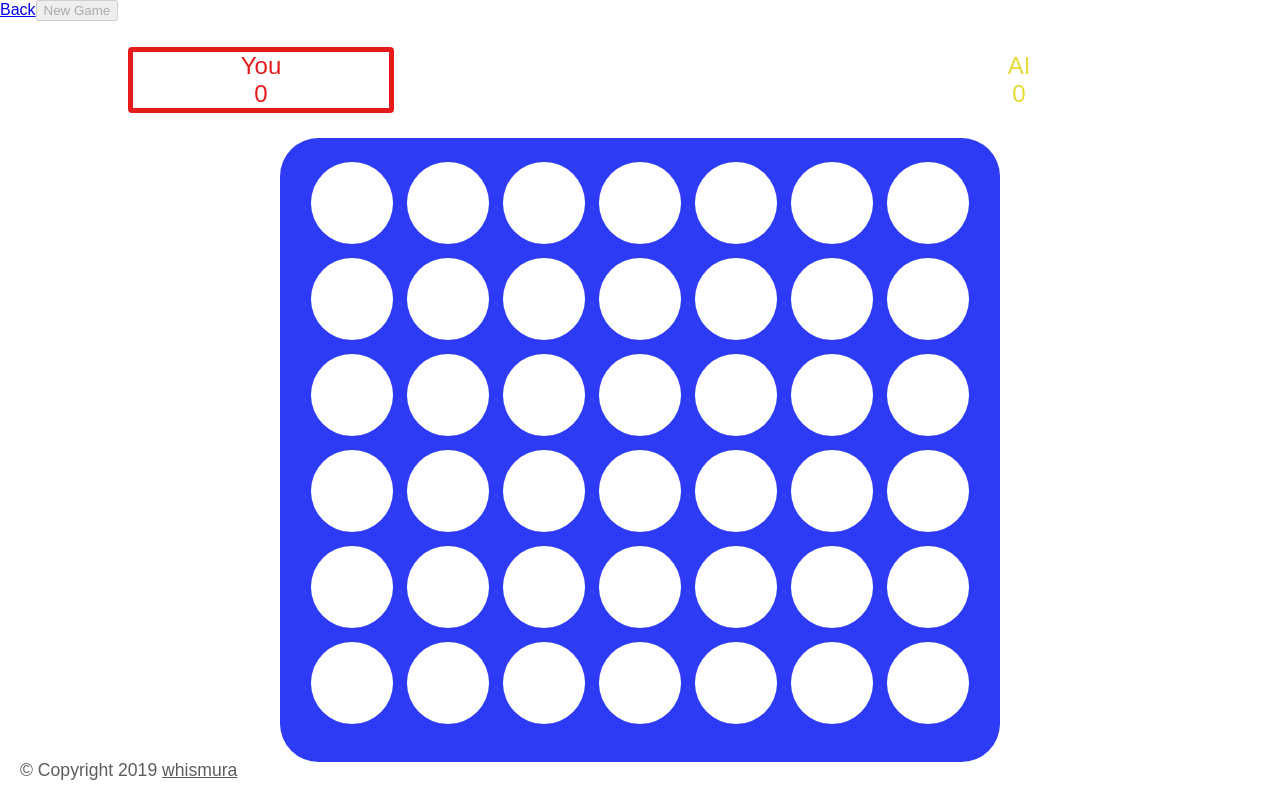
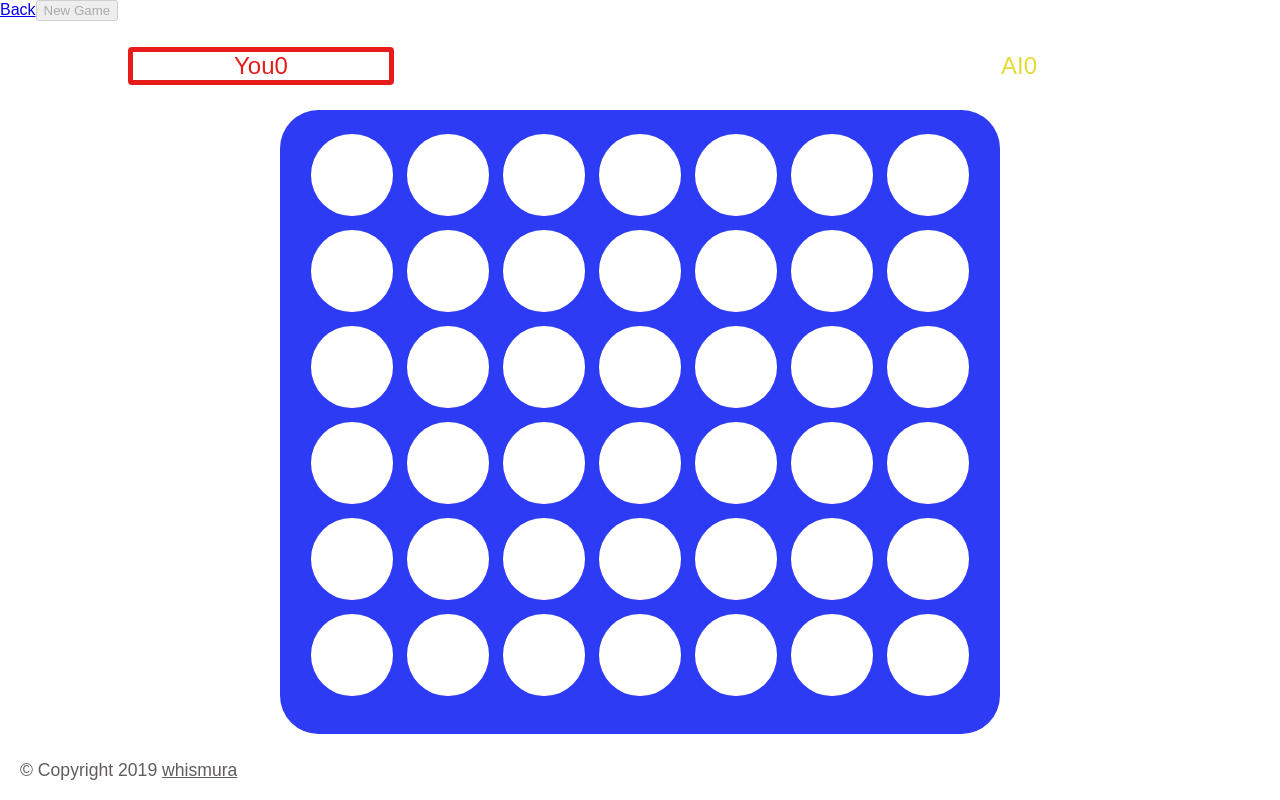
Before and after one commit to whismura/connect4, a React (Create React App) app: page /connect4/1player in a window 1280 px wide. Built offline with nearby package versions, Linux system fonts and the light colour scheme; the HTML template or start-up script is replaced by a standard one.

Commit message:
remove redundant humanTurn state

```diff
--- a/src/screens/Game.tsx
+++ b/src/screens/Game.tsx
@@ -1,7 +1,7 @@
 import * as React from "react";
+import * as FontAwesome from "react-fontawesome";
+import { connect } from "react-redux";
 import { NavLink } from "react-router-dom";
-
-import { connect } from "react-redux";
 import { IRootState } from "../redux/store";
 
 import {
@@ -12,11 +12,7 @@ import {
 
 import Board from "../connect4Logic/Board";
 import Connect4AI from "../connect4Logic/Connect4AI";
-
 import { DiscState } from "../connect4Logic/models";
-
-import * as FontAwesome from "react-fontawesome";
-// import FontAwesomeIcon = require('react-fontawesome');
 
 import "./Game.css";
 
@@ -34,10 +30,9 @@ interface IPureGameState {
   aiPlayer: DiscState.PlayerOne | DiscState.PlayerTwo;
   humanScore: number;
   aiScore: number;
-  humanTurn: boolean;
-  aiTurn: boolean;
   humanMoveFirst: boolean;
-  canStartNewGame: boolean;
+  isAiTurn: boolean;
+  isGameOver: boolean;
 }
 
 class PureGame extends React.Component<IPureGameProps, IPureGameState> {
@@ -55,20 +50,18 @@ class PureGame extends React.Component<IPureGameProps, IPureGameState> {
     this.placeable = true;
 
     const humanMoveFirst = true;
-    const humanTurn = humanMoveFirst;
-    const aiTurn = !humanMoveFirst;
+    const isAiTurn = !humanMoveFirst;
 
     this.state = {
       aiPlayer: DiscState.PlayerTwo,
       aiScore: 0,
-      aiTurn,
       board,
-      canStartNewGame: false,
       height: HEIGHT,
       humanMoveFirst,
       humanPlayer: DiscState.PlayerOne,
       humanScore: 0,
-      humanTurn,
+      isAiTurn,
+      isGameOver: false,
       width: WIDTH,
     };
   }
@@ -84,15 +77,13 @@ class PureGame extends React.Component<IPureGameProps, IPureGameState> {
     this.placeable = !this.state.humanMoveFirst;
 
     const humanMoveFirst = !this.state.humanMoveFirst;
-    const humanTurn = humanMoveFirst;
-    const aiTurn = !humanMoveFirst;
+    const isAiTurn = !humanMoveFirst;
 
     this.setState({
-      aiTurn,
       board,
-      canStartNewGame: false,
       humanMoveFirst,
-      humanTurn,
+      isAiTurn,
+      isGameOver: false,
     });
 
     if (!humanMoveFirst) {
@@ -151,43 +142,35 @@ class PureGame extends React.Component<IPureGameProps, IPureGameState> {
           >
             Back
           </NavLink>
-          <button onClick={this.newGame} disabled={!this.state.canStartNewGame}>
+          <button onClick={this.newGame} disabled={!this.state.isGameOver}>
             New Game
           </button>
         </div>
 
         <div className="ScoreDashboard">
           <div
-            className={
-              this.state.humanTurn
-                ? "ScoreBoard current-turn player_one"
-                : "ScoreBoard player_one"
-            }
+            className={`ScoreBoard ${
+              !this.state.isAiTurn && !this.state.isGameOver && "current-turn"
+            } player_one`}
           >
-            You
-            <br />
-            {this.state.humanScore}
+            <span>You</span>
+            <span>{this.state.humanScore}</span>
           </div>
-          {this.state.aiTurn ? (
+          {this.state.isAiTurn && (
             <FontAwesome
               style={{ color: "#605c5c", fontSize: "2em" }}
               name="spinner"
               spin={true}
               stack="2x"
             />
-          ) : (
-            ""
           )}
           <div
-            className={
-              this.state.aiTurn
-                ? "ScoreBoard current-turn player_two"
-                : "ScoreBoard player_two"
-            }
+            className={`ScoreBoard ${
+              this.state.isAiTurn && "current-turn"
+            } player_two`}
           >
-            AI
-            <br />
-            {this.state.aiScore}
+            <span>AI</span>
+            <span>{this.state.aiScore}</span>
           </div>
         </div>
         <div style={{ textAlign: "center" }}>{constructedBoard}</div>
@@ -210,10 +193,7 @@ class PureGame extends React.Component<IPureGameProps, IPureGameState> {
     const aiMove = ai.getMove();
     this.moveHistory.push(aiMove);
     this.discDropAnimation(aiMove, this.state.aiPlayer, false);
-    this.setState({
-      aiTurn: false,
-      humanTurn: true,
-    });
+    this.setState({ isAiTurn: false });
     this.checkGameOver(
       new Board(
         this.state.width,
@@ -272,10 +252,9 @@ class PureGame extends React.Component<IPureGameProps, IPureGameState> {
 
       this.setState({
         aiScore: newAiScore,
-        aiTurn: false,
-        canStartNewGame: true,
         humanScore: newHumanScore,
-        humanTurn: false,
+        isAiTurn: false,
+        isGameOver: true,
       });
       return true;
     } else {
@@ -304,10 +283,7 @@ class PureGame extends React.Component<IPureGameProps, IPureGameState> {
         this.placeable = true;
         return;
       }
-      this.setState({
-        aiTurn: true,
-        humanTurn: false,
-      });
+      this.setState({ isAiTurn: true });
       this.moveHistory.push(col);
       this.discDropAnimation(col, this.state.humanPlayer, true);
       if (this.checkGameOver(currentBoard)) {
```
